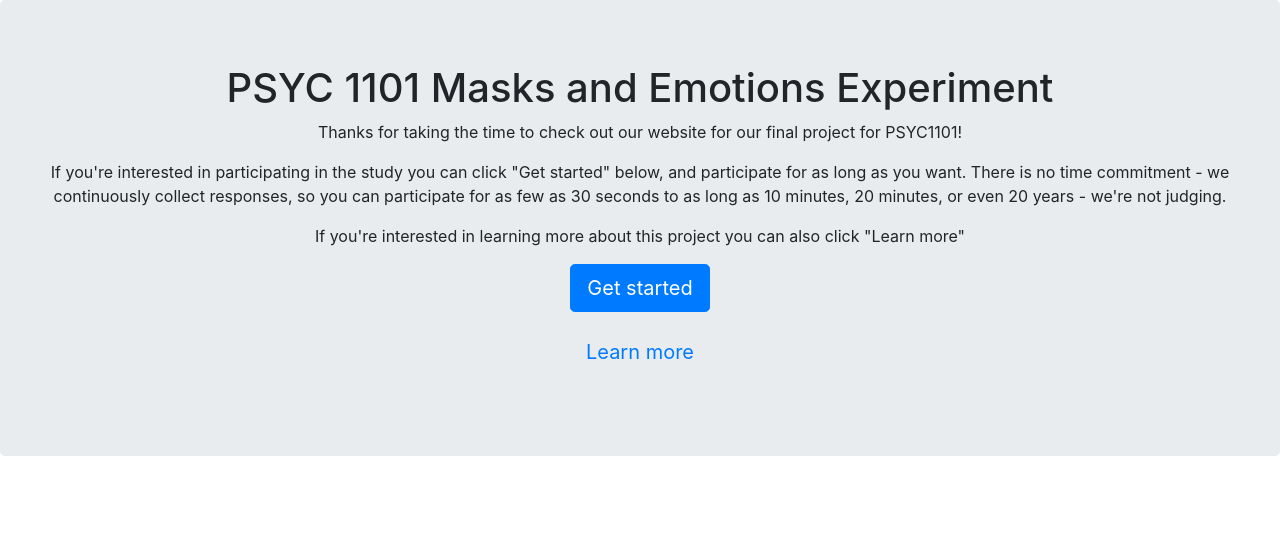
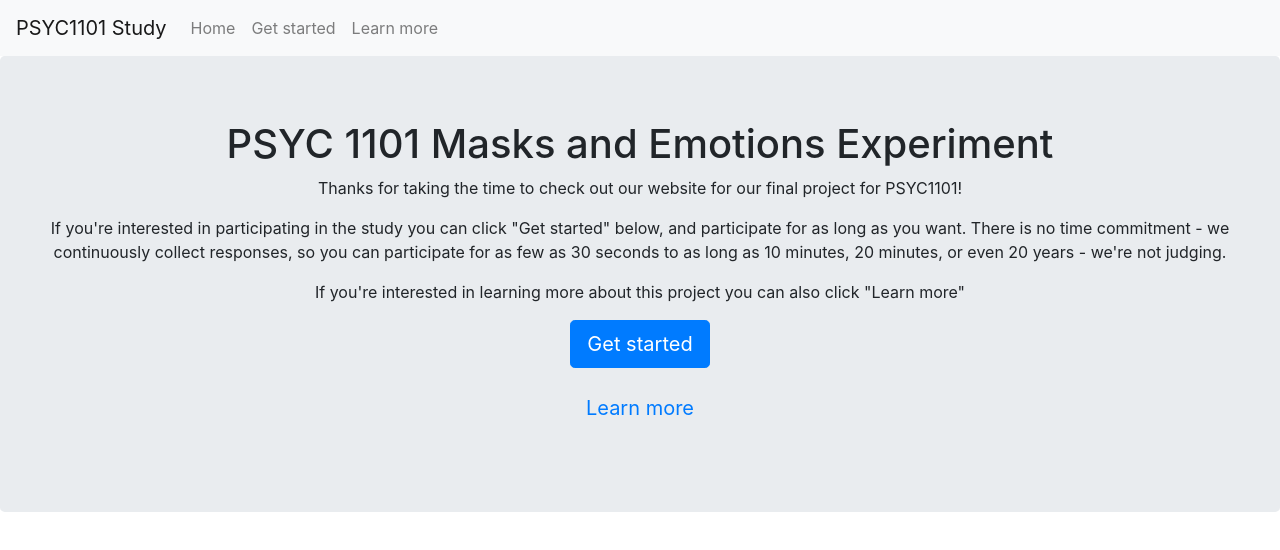
Before and after one commit to XenonMolecule/PsycMaskExperiment, a React (Create React App) app in the folder client/: page / in a window 1280 px wide. Shown: the top 550 px of the page. Built offline with nearby package versions, Linux system fonts and the light colour scheme.

Commit message:
Added navbar

```diff
--- /dev/null
+++ b/client/src/components/Navigation.js
@@ -0,0 +1,22 @@
+import React from 'react';
+
+import Navbar from 'react-bootstrap/Navbar';
+import Nav from 'react-bootstrap/Nav';
+
+function Navigation() {
+    return (
+        <Navbar bg="light" expand="lg">
+            <Navbar.Brand href="#home">PSYC1101 Study</Navbar.Brand>
+            <Navbar.Toggle aria-controls="basic-navbar-nav" />
+            <Navbar.Collapse id="basic-navbar-nav">
+                <Nav className="mr-auto">
+                    <Nav.Link href="#home">Home</Nav.Link>
+                    <Nav.Link href="#instructions">Get started</Nav.Link>
+                    <Nav.Link href="#learn">Learn more</Nav.Link>
+                </Nav>
+            </Navbar.Collapse>
+        </Navbar>
+    );
+}
+
+export default Navigation;
--- a/client/src/pages/Home.js
+++ b/client/src/pages/Home.js
@@ -1,10 +1,14 @@
 import React from 'react';
+
+import Navigation from '../components/Navigation';
 
 import Jumbotron from 'react-bootstrap/Jumbotron';
 import Button from 'react-bootstrap/Button';
 
 function Home() {
     return (
+        <>
+            <Navigation/>
             <Jumbotron style={{"textAlign":"center"}}>
                 <h1>PSYC 1101 Masks and Emotions Experiment</h1>
                 <p>
@@ -19,12 +23,13 @@ function Home() {
                     If you're interested in learning more about this project you can also click "Learn more"
                 </p>
                 <p>
-                <Button variant="primary" size="lg">Get started</Button>
+                    <Button href="#home" variant="primary" size="lg">Get started</Button>
                 </p>
                 <p>
-                <Button variant="link" size="lg">Learn more</Button>
+                    <Button href="#instructions" variant="link" size="lg">Learn more</Button>
                 </p>
             </Jumbotron>
+        </>
     );
 }
 
```
Also changed, not shown: 2 other files (tests, documents, lock files or other folders). Lines whose indentation alone changed are shown as unchanged.
